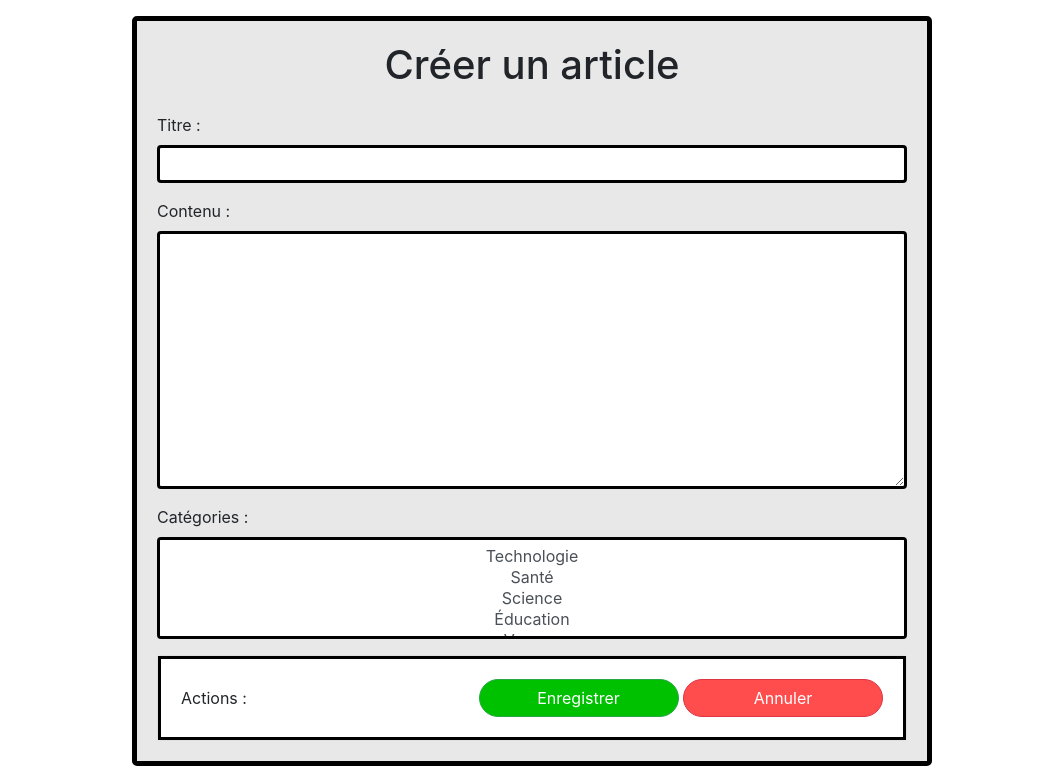
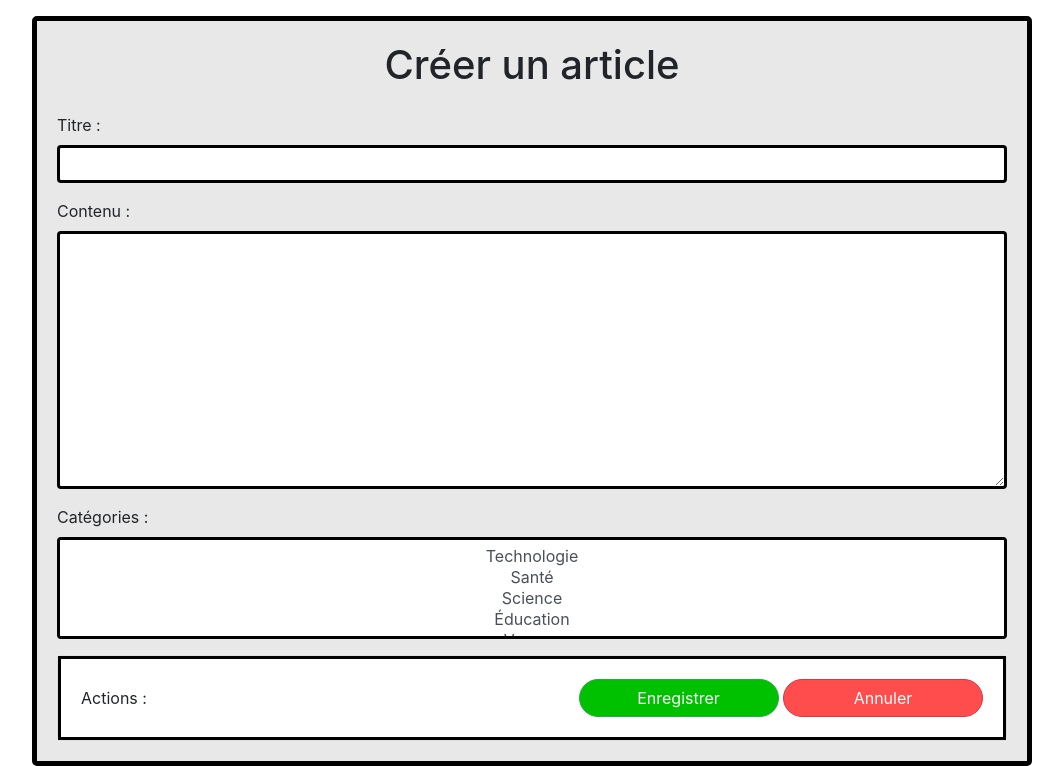
Before and after one commit to swandrn/blog_ecf, a PHP site: page /create_article.php in a window 1280 px wide. Shown: the part 48-814 px from the top of the page, without its empty margins (108-1171 px from the left). Run offline with PHP 8.4, Linux system fonts and the light colour scheme; some libraries are stand-ins or nearby versions.

Commit message:
modif width formulaire

```diff
--- a/css/creator_article_style.css
+++ b/css/creator_article_style.css
@@ -1,5 +1,5 @@
 .form-container, .container {
-    max-width: 800px;
+    max-width: 1000px;
     margin: 0 auto;
     padding: 20px;
     border: 5px solid #000000;
--- a/details_article.php
+++ b/details_article.php
@@ -20,7 +20,6 @@
         </nav>
     </header>
     <div class="container mt-5">
-        <!-- Bloc "Actions" -->
         <div class="card mb-4">
             <div class="card-header d-flex justify-content-between">
                 Actions :
```
